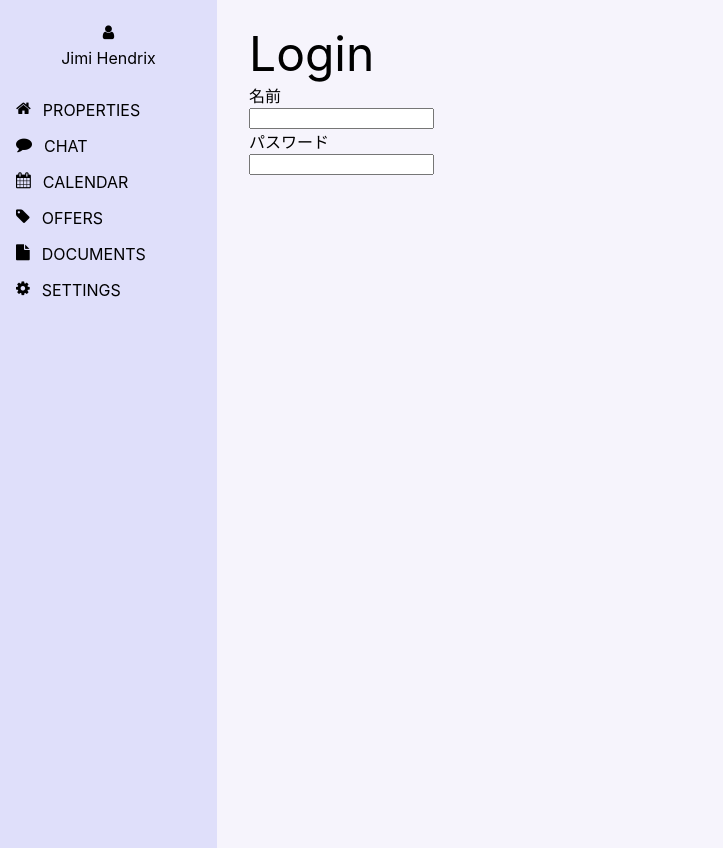
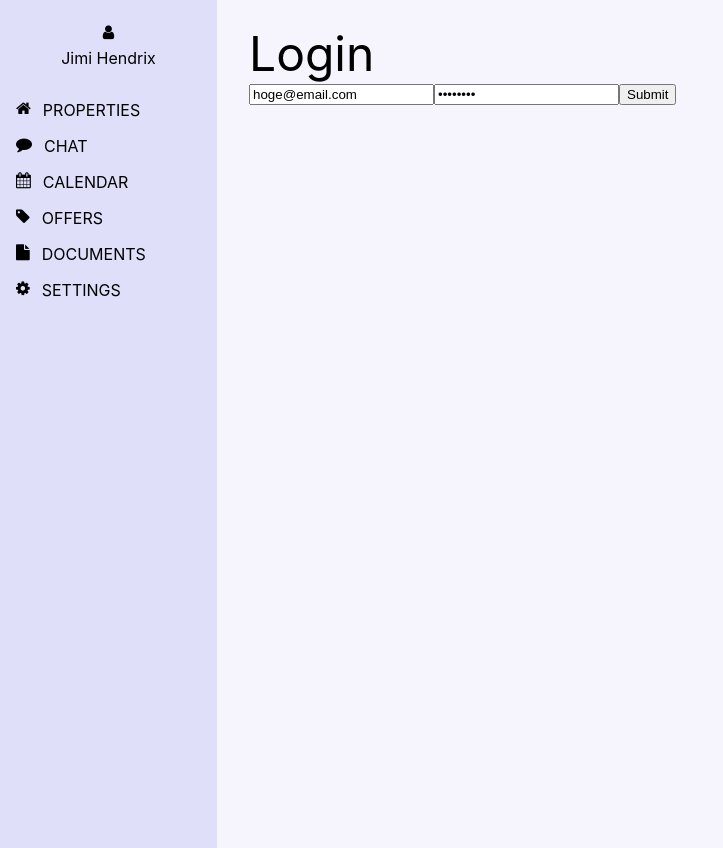
Before and after one commit to sh-misaki/react-firebase-chat, a React (Create React App) app: page /login in a window 1280 px wide. Shown: the whole page, without its empty margins (0-723 px from the left). Built offline with nearby package versions, Linux system fonts and the light colour scheme; what typesafe-actions would draw is missing.

Commit message:
formik雛形

```diff
--- a/src/components/organisms/Form/index.tsx
+++ b/src/components/organisms/Form/index.tsx
@@ -1,22 +1,45 @@
 import React, { Children } from 'react';
-import classNames from 'classnames';
+import { withFormik, FormikProps, Form, Field } from 'formik';
+import * as Yup from 'yup';
 
-interface Props {
-
+interface MyFormProps {
+  initialValues: { [name: string]: string };
 }
 
-const Form: React.FunctionComponent<Props> = ({
-  children,
-}) => {
+const SignupSchema = Yup.object().shape({
+  email: Yup.string()
+    .email('Invalid email')
+    .required('Required'),
+  password: Yup.string()
+    .min(8, '${min}文字以上入力してください'),
+});
+
+const MyForm = withFormik<MyFormProps, MyFormProps['initialValues']>({
+  // Transform outer props into form values
+  mapPropsToValues: props => {
+    return props.initialValues;
+  },
+
+  validationSchema: SignupSchema,
+
+  handleSubmit: values => {
+    console.log(values);
+  },
+})((props: FormikProps<MyFormProps['initialValues']>) => {
+  const { touched, errors, isSubmitting } = props;
   return (
     <form>
-      { children }
+      <Field type="email" name="email" />
+      {touched.email && errors.email && <div>{errors.email}</div>}
+
+      <Field type="password" name="password" />
+      {touched.password && errors.password && <div>{errors.password}</div>}
+
+      <button type="submit" disabled={isSubmitting}>
+        Submit
+      </button>
     </form>
-  )
-};
+  );
+});
 
-Form.defaultProps = {
-
-};
-
-export default Form;
+export default MyForm;
--- a/src/components/pages/login/index.tsx
+++ b/src/components/pages/login/index.tsx
@@ -14,13 +14,18 @@ class Login extends Component {
         <Typography variant="h1">
           Login
         </Typography>
-        <Form>
+        <Form
+          initialValues={{
+            email: 'hoge@email.com',
+            password: 'hogehoge',
+          }}
+        >
           <FormControl>
             <Label
-              text="名前"
+              text="メールアドレス"
             >
               <TextField
-                name="name"
+                name="email"
               />
             </Label>
           </FormControl>
```
